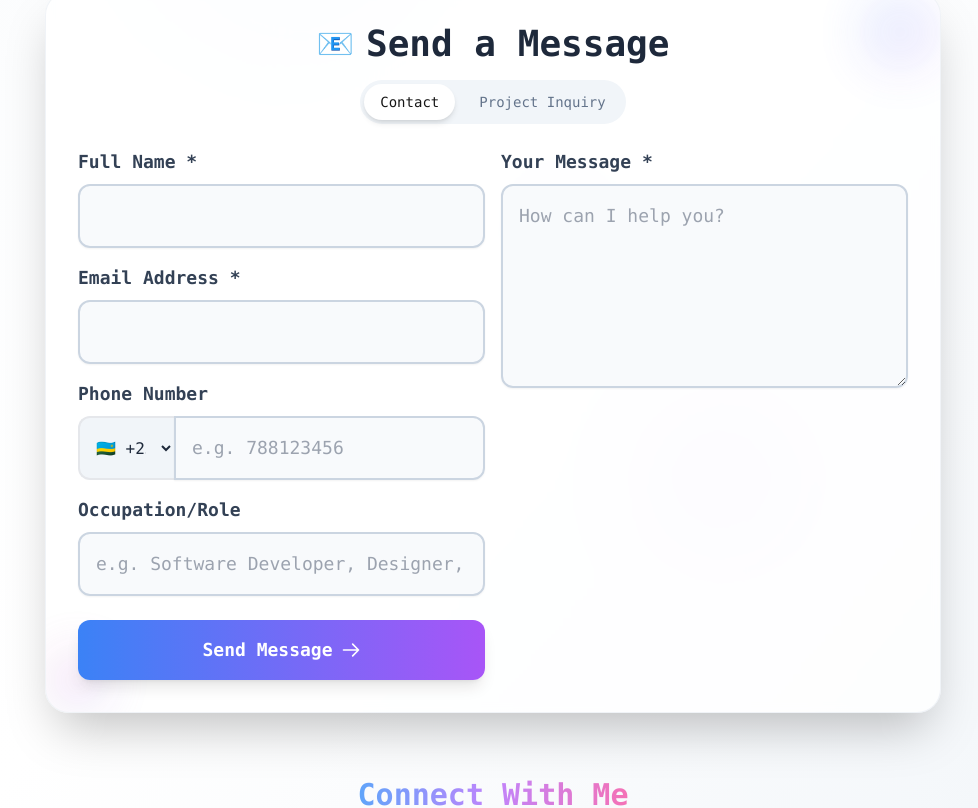
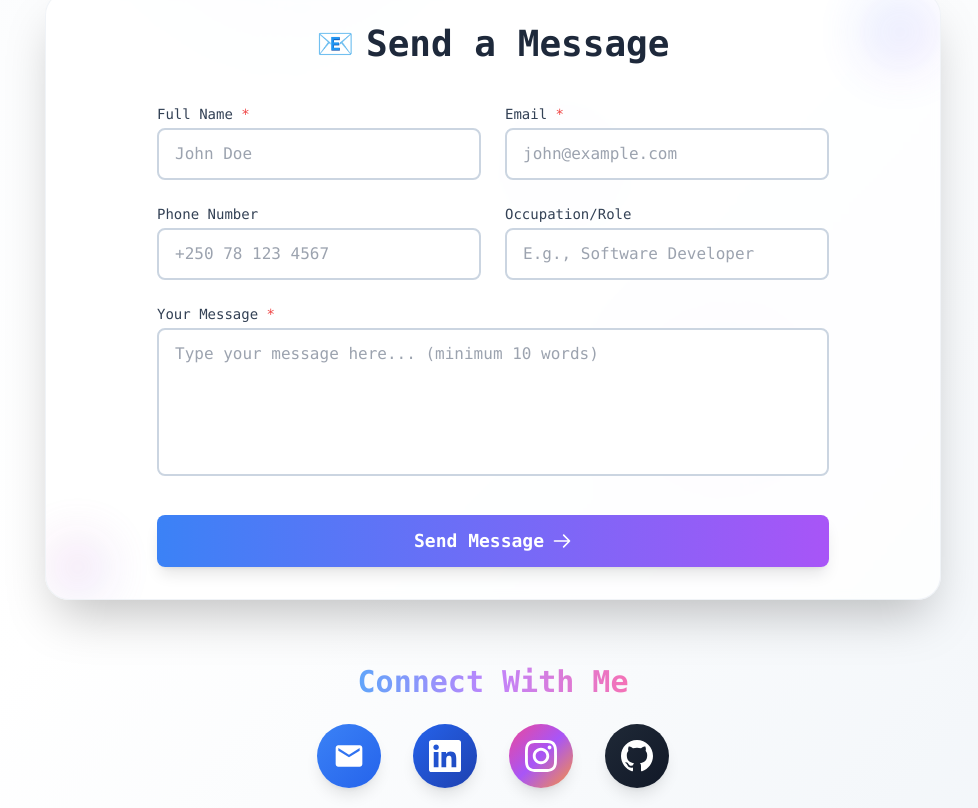
Before and after one commit to merma1509/Portfolio-Website, a Next.js app in the folder frontend/: page /contact in a window 1280 px wide. Shown: the part 680-1488 px from the top of the page, without its empty margins (147-1125 px from the left). Built offline with nearby package versions, Linux system fonts and the light colour scheme.

Commit message:
Modified Contact, Project and Home Pages

```diff
--- a/frontend/app/contact/page.tsx
+++ b/frontend/app/contact/page.tsx
@@ -4,11 +4,9 @@ import { useState, useEffect } from 'react';
 import { countries } from '@/lib/countries';
 
 interface FormData {
-  project_name?: string;
   name: string;
   email: string;
-  message?: string;
-  inquiry?: string;
+  message: string;
   phone?: string;
   occupation?: string;
 }
@@ -18,13 +16,10 @@ interface FormErrors {
 }
 
 export default function Contact() {
-  const [formType, setFormType] = useState<'contact' | 'inquiry'>('contact');
   const [formData, setFormData] = useState<FormData>({
-    project_name: '',
     name: '',
     email: '',
     message: '',
-    inquiry: '',
     phone: '',
     occupation: ''
   });
@@ -85,22 +80,15 @@ export default function Contact() {
       newErrors.phone = 'Please enter a valid phone number (9-12 digits)';
     }
 
-    // Project Name validation (for inquiry form)
-    if (formType === 'inquiry' && formData.project_name && !formData.project_name.trim()) {
-      newErrors.project_name = 'Project name is required';
-    }
+    // Message validation
+    const wordCount = formData.message.trim().split(/\s+/).filter(word => word.length > 0).length;
 
-    // Message/Inquiry validation
-    const field = formType === 'contact' ? 'message' : 'inquiry';
-    const text = (field in formData ? formData[field as keyof FormData] : '') as string || '';
-    const wordCount = text.trim().split(/\s+/).filter(word => word.length > 0).length;
-
-    if (!text.trim()) {
-      newErrors[field] = formType === 'contact' ? 'Message is required' : 'Inquiry details are required';
+    if (!formData.message.trim()) {
+      newErrors.message = 'Message is required';
     } else if (wordCount < 10) {
-      newErrors[field] = `Please provide at least 10 words (${wordCount}/10)`;
-    } else if (text.trim().length > 1000) {
-      newErrors[field] = 'Text must be less than 1000 characters';
+      newErrors.message = `Please provide at least 10 words (${wordCount}/10)`;
+    } else if (formData.message.trim().length > 1000) {
+      newErrors.message = 'Message must be less than 1000 characters';
     }
 
     setErrors(newErrors);
@@ -108,12 +96,12 @@ export default function Contact() {
   };
 
   // Helper function to handle form submission
-  const submitForm = async (endpoint: string, data: any) => {
+  const submitForm = async (endpoint: string, data: Record<string, string>) => {
     // Ensure we're using the correct API URL
     const baseUrl = process.env.NEXT_PUBLIC_API_URL || 'http://localhost:8000';
     const apiUrl = `${baseUrl}/api/${endpoint}`.replace(/([^:]\/)\/+/g, '$1');
 
-    console.log(`Sending ${formType} request to:`, apiUrl);
+    console.log(`Sending contact form request to:`, apiUrl);
     console.log('Request data:', data);
 
     try {
@@ -185,22 +173,17 @@ export default function Contact() {
       }
 
       // Clear form on success
-      const resetData = {
-        project_name: '',
+      setFormData({
         name: '',
         email: '',
         message: '',
-        inquiry: '',
         phone: '',
         occupation: ''
-      };
-
-      setFormData(resetData);
+      });
       setSelectedCountry({ code: '+250', flag: '🇷🇼', name: 'Rwanda' });
 
       // Show success message with details from the server if available
-      const successMessage = responseData.message ||
-        `${formType === 'contact' ? 'Message' : 'Inquiry'} sent successfully!`;
+      const successMessage = responseData.message || 'Message sent successfully!';
 
       setStatus(`✓ ${successMessage}`);
 
@@ -244,38 +227,24 @@ export default function Contact() {
     setIsSubmitting(true);
 
     try {
-      // Prepare the data to send based on form type
-      const endpoint = formType === 'contact' ? 'contact' : 'inquiry';
-      let requestData: Record<string, string> = {};
-
-      if (formType === 'contact') {
-        requestData = {
+      // Prepare the data to send
+      const requestData = {
         name: formData.name.trim(),
         email: formData.email.trim(),
-          message: formData.message?.trim() || '',
+        message: formData.message.trim(),
         ...(formData.phone?.trim() && { phone: formData.phone.trim() }),
         ...(formData.occupation?.trim() && { occupation: formData.occupation.trim() })
       };
-      } else {
-        requestData = {
-          project_name: formData.project_name?.trim() || '',
-          name: formData.name.trim(),
-          email: formData.email.trim(),
-          inquiry: formData.inquiry?.trim() || '',
-          ...(formData.phone?.trim() && { phone: formData.phone.trim() }),
-          ...(formData.occupation?.trim() && { occupation: formData.occupation.trim() })
-        };
-      }
 
       // Remove any empty strings
-      Object.keys(requestData).forEach(key => {
+      (Object.keys(requestData) as Array<keyof typeof requestData>).forEach(key => {
         if (requestData[key] === '') {
           delete requestData[key];
         }
       });
 
       // Submit the form
-      await submitForm(endpoint, requestData);
+      await submitForm('contact', requestData);
 
     } catch (error) {
       console.error('Form submission error:', error);
@@ -434,155 +403,113 @@ export default function Contact() {
                 <div className="flex flex-col items-center mb-6">
                   <h2 className="text-2xl sm:text-3xl lg:text-4xl font-bold text-slate-800 dark:text-white mb-4 text-center flex items-center justify-center">
                     <span className="mr-3 text-3xl animate-bounce-subtle">
-                      {formType === 'contact' ? '📧' : '💡'}
+                      📧
                     </span>
-                    {formType === 'contact' ? 'Send a Message' : 'Project Inquiry'}
+                    Send a Message
                   </h2>
-                  <div className="flex items-center space-x-2 bg-slate-100 dark:bg-slate-700 p-1 rounded-full">
-                    <button
-                      type="button"
-                      onClick={() => setFormType('contact')}
-                      className={`px-4 py-2 rounded-full text-sm font-medium transition-colors ${formType === 'contact' ? 'bg-white dark:bg-slate-800 shadow-md' : 'text-slate-500 dark:text-slate-400 hover:text-slate-700 dark:hover:text-slate-200'}`}
-                    >
-                      Contact
-                    </button>
-                    <button
-                      type="button"
-                      onClick={() => setFormType('inquiry')}
-                      className={`px-4 py-2 rounded-full text-sm font-medium transition-colors ${formType === 'inquiry' ? 'bg-white dark:bg-slate-800 shadow-md' : 'text-slate-500 dark:text-slate-400 hover:text-slate-700 dark:hover:text-slate-200'}`}
-                    >
-                      Project Inquiry
-                    </button>
-                  </div>
                 </div>
 
-                <form onSubmit={handleSubmit} className="space-y-4 sm:space-y-6">
-                  <div className="grid grid-cols-1 md:grid-cols-2 gap-3 sm:gap-4">
-                    {formType === 'inquiry' && (
-                      <div className="animate-fade-in-up">
-                        <label htmlFor="project_name" className="block text-slate-700 dark:text-slate-300 mb-2 font-semibold text-base sm:text-lg">
-                          Project Name *
-                        </label>
-                        <input
-                          type="text"
-                          id="project_name"
-                          value={formData.project_name}
-                          onChange={(e) => setFormData({ ...formData, project_name: e.target.value })}
-                          className={`w-full p-3 sm:p-4 border-2 rounded-xl bg-slate-50/90 dark:bg-slate-700/90 text-slate-800 dark:text-white focus:ring-2 focus:ring-blue-400 focus:border-transparent transition-all duration-300 hover:bg-slate-100 dark:hover:bg-slate-600 shadow-sm hover:shadow-md ${errors.project_name ? 'border-red-500' : 'border-slate-300 dark:border-slate-600'} text-base sm:text-lg`}
-                          required={formType === 'inquiry'}
-                        />
-                        {errors.project_name && <p className="mt-1 text-sm text-red-600 dark:text-red-400 animate-shake">{errors.project_name}</p>}
-                      </div>
-                    )}
-
-                    <div className="grid grid-cols-1 gap-3 sm:gap-4">
+                <form onSubmit={handleSubmit} className="space-y-6 max-w-2xl mx-auto">
+                  {/* Name and Email in a row on larger screens */}
+                  <div className="grid grid-cols-1 md:grid-cols-2 gap-6">
                     <div>
-                        <label htmlFor="name" className="block text-slate-700 dark:text-slate-300 mb-2 font-semibold text-base sm:text-lg">
-                          Full Name *
+                      <label htmlFor="name" className="block text-sm font-medium text-slate-700 dark:text-slate-300 mb-1">
+                        Full Name <span className="text-red-500">*</span>
                       </label>
                       <input
                         type="text"
                         id="name"
                         value={formData.name}
-                          onChange={(e) => setFormData({ ...formData, name: e.target.value })}
-                          className={`w-full p-3 sm:p-4 border-2 rounded-xl bg-slate-50/90 dark:bg-slate-700/90 text-slate-800 dark:text-white focus:ring-2 focus:ring-blue-400 focus:border-transparent transition-all duration-300 hover:bg-slate-100 dark:hover:bg-slate-600 shadow-sm hover:shadow-md ${errors.name ? 'border-red-500' : 'border-slate-300 dark:border-slate-600'} text-base sm:text-lg`}
-                          required
+                        onChange={(e) => setFormData({...formData, name: e.target.value})}
+                        className={`w-full px-4 py-3 rounded-lg border-2 ${
+                          errors.name ? 'border-red-500' : 'border-slate-300 dark:border-slate-600'
+                        } bg-white dark:bg-slate-800 text-slate-900 dark:text-white focus:outline-none focus:ring-2 focus:ring-blue-500 focus:border-transparent transition-all duration-200`}
+                        placeholder="John Doe"
                       />
-                        {errors.name && <p className="mt-1 text-sm text-red-600 dark:text-red-400 animate-shake">{errors.name}</p>}
+                      {errors.name && <p className="mt-1 text-sm text-red-500">{errors.name}</p>}
                     </div>
 
                     <div>
-                        <label htmlFor="email" className="block text-slate-700 dark:text-slate-300 mb-2 font-semibold text-base sm:text-lg">
-                          Email Address *
+                      <label htmlFor="email" className="block text-sm font-medium text-slate-700 dark:text-slate-300 mb-1">
+                        Email <span className="text-red-500">*</span>
                       </label>
                       <input
                         type="email"
                         id="email"
                         value={formData.email}
-                          onChange={(e) => setFormData({ ...formData, email: e.target.value })}
-                          className={`w-full p-3 sm:p-4 border-2 rounded-xl bg-slate-50/90 dark:bg-slate-700/90 text-slate-800 dark:text-white focus:ring-2 focus:ring-blue-400 focus:border-transparent transition-all duration-300 hover:bg-slate-100 dark:hover:bg-slate-600 shadow-sm hover:shadow-md ${errors.email ? 'border-red-500' : 'border-slate-300 dark:border-slate-600'} text-base sm:text-lg`}
-                          required
+                        onChange={(e) => setFormData({...formData, email: e.target.value})}
+                        className={`w-full px-4 py-3 rounded-lg border-2 ${
+                          errors.email ? 'border-red-500' : 'border-slate-300 dark:border-slate-600'
+                        } bg-white dark:bg-slate-800 text-slate-900 dark:text-white focus:outline-none focus:ring-2 focus:ring-blue-500 focus:border-transparent transition-all duration-200`}
+                        placeholder="john@example.com"
                       />
-                        {errors.email && <p className="mt-1 text-sm text-red-600 dark:text-red-400 animate-shake">{errors.email}</p>}
+                      {errors.email && <p className="mt-1 text-sm text-red-500">{errors.email}</p>}
+                    </div>
                   </div>
 
+                  {/* Phone and Occupation in a row on larger screens */}
+                  <div className="grid grid-cols-1 md:grid-cols-2 gap-6">
                     <div>
-                        <label htmlFor="phone" className="block text-slate-700 dark:text-slate-300 mb-2 font-semibold text-base sm:text-lg">
+                      <label htmlFor="phone" className="block text-sm font-medium text-slate-700 dark:text-slate-300 mb-1">
                         Phone Number
                       </label>
-                        <div className="flex">
-                          <select
-                            value={selectedCountry.code}
-                            onChange={(e) => {
-                              const country = countries.find(c => c.code === e.target.value) || { code: '+250', flag: '🇷🇼', name: 'Rwanda' };
-                              setSelectedCountry(country);
-                            }}
-                            className="w-24 p-3 border-2 rounded-l-xl bg-slate-100 dark:bg-slate-700 text-slate-800 dark:text-white border-r-0 focus:ring-2 focus:ring-blue-400 focus:border-transparent"
-                          >
-                            {countries.map((country) => (
-                              <option key={country.code} value={country.code}>
-                                {country.flag} {country.code}
-                              </option>
-                            ))}
-                          </select>
+                      <div className="relative">
                         <input
                           type="tel"
                           id="phone"
                           value={formData.phone}
-                            onChange={(e) => setFormData({ ...formData, phone: e.target.value })}
-                            className={`flex-1 p-3 sm:p-4 border-2 rounded-r-xl bg-slate-50/90 dark:bg-slate-700/90 text-slate-800 dark:text-white focus:ring-2 focus:ring-blue-400 focus:border-transparent transition-all duration-300 hover:bg-slate-100 dark:hover:bg-slate-600 shadow-sm hover:shadow-md ${errors.phone ? 'border-red-500' : 'border-slate-300 dark:border-slate-600'} text-base sm:text-lg`}
-                            placeholder="e.g. 788123456"
+                          onChange={(e) => setFormData({...formData, phone: e.target.value})}
+                          className={`w-full px-4 py-3 rounded-lg border-2 ${
+                            errors.phone ? 'border-red-500' : 'border-slate-300 dark:border-slate-600'
+                          } bg-white dark:bg-slate-800 text-slate-900 dark:text-white focus:outline-none focus:ring-2 focus:ring-blue-500 focus:border-transparent transition-all duration-200`}
+                          placeholder="+250 78 123 4567"
                         />
                       </div>
-                        {errors.phone && <p className="mt-1 text-sm text-red-600 dark:text-red-400 animate-shake">{errors.phone}</p>}
+                      {errors.phone && <p className="mt-1 text-sm text-red-500">{errors.phone}</p>}
                     </div>
 
                     <div>
-                        <label htmlFor="occupation" className="block text-slate-700 dark:text-slate-300 mb-2 font-semibold text-base sm:text-lg">
+                      <label htmlFor="occupation" className="block text-sm font-medium text-slate-700 dark:text-slate-300 mb-1">
                         Occupation/Role
                       </label>
                       <input
                         type="text"
                         id="occupation"
                         value={formData.occupation}
-                          onChange={(e) => setFormData({ ...formData, occupation: e.target.value })}
-                          className="w-full p-3 sm:p-4 border-2 border-slate-300 dark:border-slate-600 rounded-xl bg-slate-50/90 dark:bg-slate-700/90 text-slate-800 dark:text-white focus:ring-2 focus:ring-blue-400 focus:border-transparent transition-all duration-300 hover:bg-slate-100 dark:hover:bg-slate-600 shadow-sm hover:shadow-md text-base sm:text-lg"
-                          placeholder="e.g. Software Developer, Designer, etc."
+                        onChange={(e) => setFormData({...formData, occupation: e.target.value})}
+                        className="w-full px-4 py-3 rounded-lg border-2 border-slate-300 dark:border-slate-600 bg-white dark:bg-slate-800 text-slate-900 dark:text-white focus:outline-none focus:ring-2 focus:ring-blue-500 focus:border-transparent transition-all duration-200"
+                        placeholder="E.g., Software Developer"
                       />
                     </div>
                   </div>
 
+                  {/* Message field - full width */}
                   <div>
-                      <label htmlFor={formType === 'contact' ? 'message' : 'inquiry'} className="block text-slate-700 dark:text-slate-300 mb-2 font-semibold text-base sm:text-lg">
-                        {formType === 'contact' ? 'Your Message *' : 'Project Details *'}
+                    <label htmlFor="message" className="block text-sm font-medium text-slate-700 dark:text-slate-300 mb-1">
+                      Your Message <span className="text-red-500">*</span>
                     </label>
                     <textarea
-                        id={formType === 'contact' ? 'message' : 'inquiry'}
-                        value={formType === 'contact' ? formData.message : formData.inquiry}
-                        onChange={(e) => {
-                          if (formType === 'contact') {
-                            setFormData({ ...formData, message: e.target.value });
-                          } else {
-                            setFormData({ ...formData, inquiry: e.target.value });
-                          }
-                        }}
-                        rows={6}
-                        className={`w-full p-3 sm:p-4 border-2 rounded-xl bg-slate-50/90 dark:bg-slate-700/90 text-slate-800 dark:text-white focus:ring-2 focus:ring-blue-400 focus:border-transparent transition-all duration-300 hover:bg-slate-100 dark:hover:bg-slate-600 shadow-sm hover:shadow-md ${errors[formType === 'contact' ? 'message' : 'inquiry'] ? 'border-red-500' : 'border-slate-300 dark:border-slate-600'} text-base sm:text-lg`}
-                        placeholder={formType === 'contact' ? 'How can I help you?' : 'Tell me about your project...'}
-                        required
+                      id="message"
+                      name="message"
+                      value={formData.message}
+                      onChange={(e) => setFormData({...formData, message: e.target.value})}
+                      rows={5}
+                      className={`w-full px-4 py-3 rounded-lg border-2 ${
+                        errors.message ? 'border-red-500' : 'border-slate-300 dark:border-slate-600'
+                      } bg-white dark:bg-slate-800 text-slate-900 dark:text-white focus:outline-none focus:ring-2 focus:ring-blue-500 focus:border-transparent transition-all duration-200 resize-none`}
+                      placeholder="Type your message here... (minimum 10 words)"
                     ></textarea>
-                      {errors[formType === 'contact' ? 'message' : 'inquiry'] && (
-                        <p className="mt-1 text-sm text-red-600 dark:text-red-400 animate-shake">
-                          {errors[formType === 'contact' ? 'message' : 'inquiry']}
-                        </p>
-                      )}
+                    {errors.message && <p className="mt-1 text-sm text-red-500">{errors.message}</p>}
                   </div>
 
+                  {/* Submit button */}
                   <div className="pt-2">
                     <button
                       type="submit"
                       disabled={isSubmitting}
-                        className={`w-full py-3 sm:py-4 px-6 bg-gradient-to-r from-blue-500 to-purple-500 hover:from-blue-600 hover:to-purple-600 text-white font-bold text-lg rounded-xl shadow-lg hover:shadow-xl transform hover:scale-[1.02] transition-all duration-300 flex items-center justify-center space-x-2 ${isSubmitting ? 'opacity-75 cursor-not-allowed' : ''}`}
+                      className={`w-full py-3 px-6 bg-gradient-to-r from-blue-500 to-purple-500 hover:from-blue-600 hover:to-purple-600 text-white font-semibold text-lg rounded-lg shadow-lg hover:shadow-xl transform hover:scale-[1.02] transition-all duration-300 flex items-center justify-center space-x-2 ${
+                        isSubmitting ? 'opacity-75 cursor-not-allowed' : ''
+                      }`}
                     >
                       {isSubmitting ? (
                         <>
@@ -594,7 +521,7 @@ export default function Contact() {
                         </>
                       ) : (
                         <>
-                            <span>{formType === 'contact' ? 'Send Message' : 'Send Inquiry'}</span>
+                          <span>Send Message</span>
                           <svg className="w-5 h-5 text-white transition-transform group-hover:translate-x-1" fill="none" stroke="currentColor" viewBox="0 0 24 24">
                             <path strokeLinecap="round" strokeLinejoin="round" strokeWidth={2} d="M14 5l7 7m0 0l-7 7m7-7H3" />
                           </svg>
@@ -602,11 +529,12 @@ export default function Contact() {
                       )}
                     </button>
                     {status && (
-                        <p className={`mt-3 text-center text-sm font-medium ${status.startsWith('✓') ? 'text-green-600 dark:text-green-400' : 'text-red-600 dark:text-red-400'}`}>
+                      <p className={`mt-3 text-center text-sm font-medium ${
+                        status.startsWith('✓') ? 'text-green-600 dark:text-green-400' : 'text-red-600 dark:text-red-400'
+                      }`}>
                         {status}
                       </p>
                     )}
-                    </div>
                   </div>
                 </form>
               </div>
@@ -614,7 +542,7 @@ export default function Contact() {
           </div>
 
           {/* Social Links Section */}
-          <div className="text-center animate-fade-in-up delay-800">
+          <div className="text-center animate-fade-in-up delay-800 mt-12">
             <h3 className="text-xl sm:text-2xl lg:text-3xl font-bold text-slate-800 dark:text-white mb-4 sm:mb-6">
               <span className="bg-gradient-to-r from-blue-400 via-purple-400 to-pink-400 bg-clip-text text-transparent">
                 Connect With Me
--- a/frontend/app/page.tsx
+++ b/frontend/app/page.tsx
@@ -166,8 +166,8 @@ export default function Home() {
                 <h4 className="text-sm sm:text-base md:text-lg lg:text-xl xl:text-2xl font-semibold text-slate-800 dark:text-white">OpenClimate</h4>
               </div>
               <p className="text-teal-700 dark:text-teal-300 font-medium mb-2 italic text-xs sm:text-xs md:text-sm text-center">"Stay informed, Stay Safe: Leveraging technologies to save more lives and infrastructure."</p>
-              <p className="text-slate-600 dark:text-slate-300 mb-3 sm:mb-4 md:mb-6 text-xs sm:text-sm md:text-base text-justify">Disaster management and climate resilience platform , integrating real-time data and predictive analytics.</p>
-              <a href="/projects" className="inline-block bg-green-600 text-white px-2 sm:px-3 md:px-4 lg:px-6 py-1.5 sm:py-2 md:py-3 rounded-lg hover:bg-green-700 transition-all duration-200 font-medium text-xs sm:text-sm md:text-base min-h-[36px] sm:min-h-[40px] flex items-center justify-center">Learn More</a>
+              <p className="text-slate-600 dark:text-slate-300 mb-3 sm:mb-4 md:mb-6 text-xs sm:text-sm md:text-base text-justify">Disaster management and climate resilience platform, integrating real-time data and predictive analytics.</p>
+              <a href="https://theopenclimate.com/" target="_blank" rel="noopener noreferrer" className="inline-block bg-green-600 text-white px-2 sm:px-3 md:px-4 lg:px-6 py-1.5 sm:py-2 md:py-3 rounded-lg hover:bg-green-700 transition-all duration-200 font-medium text-xs sm:text-sm md:text-base min-h-[36px] sm:min-h-[40px] flex items-center justify-center">Learn More</a>
             </div>
 
             {/* RoutiQ */}
```
Also changed, not shown: frontend/app/projects/page.tsx (+8 -3 lines), frontend/package.json (+7 -6 lines), frontend/tsconfig.json (+23 -6 lines), 1 other file (tests, documents, lock files or other folders). Lines whose indentation alone changed are shown as unchanged.
